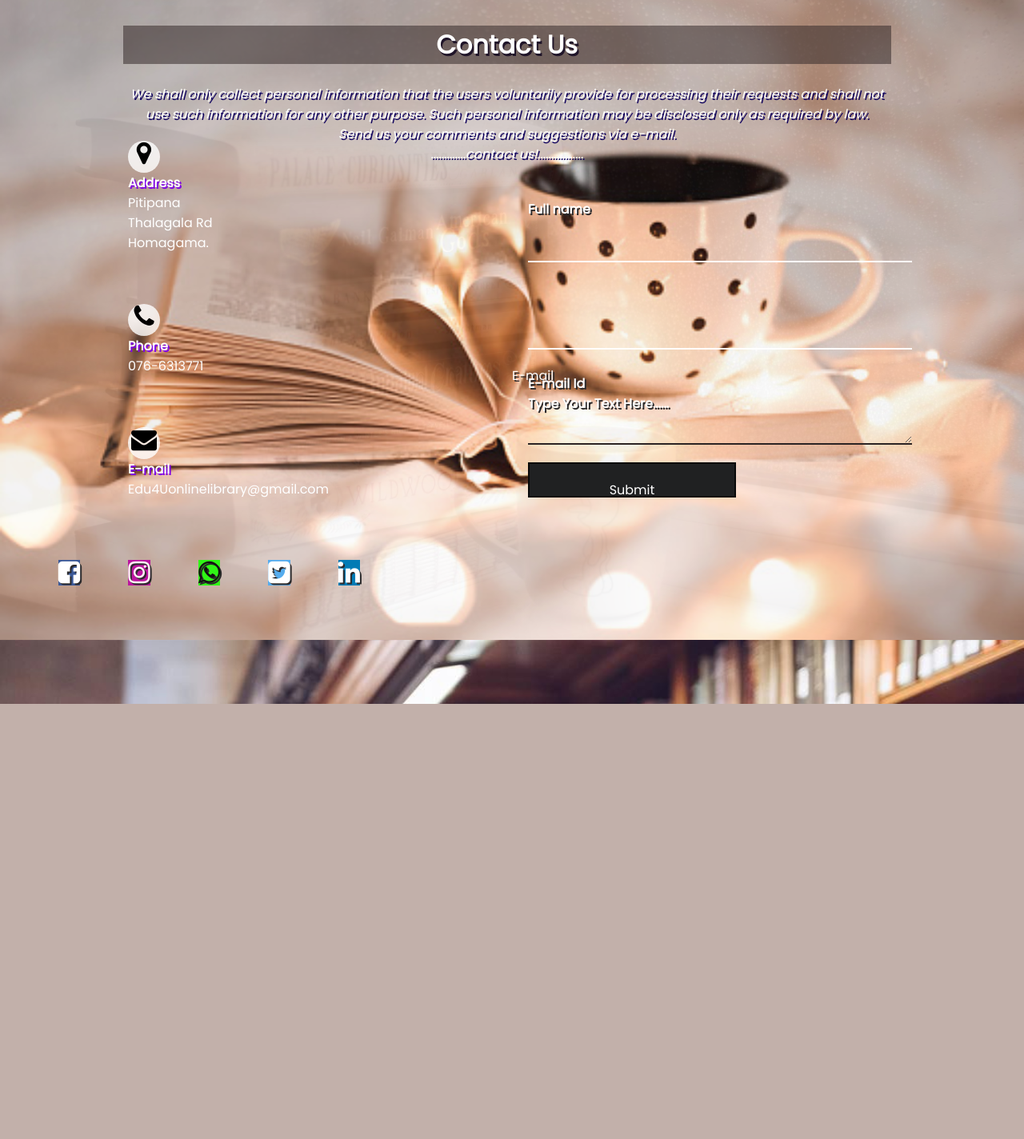
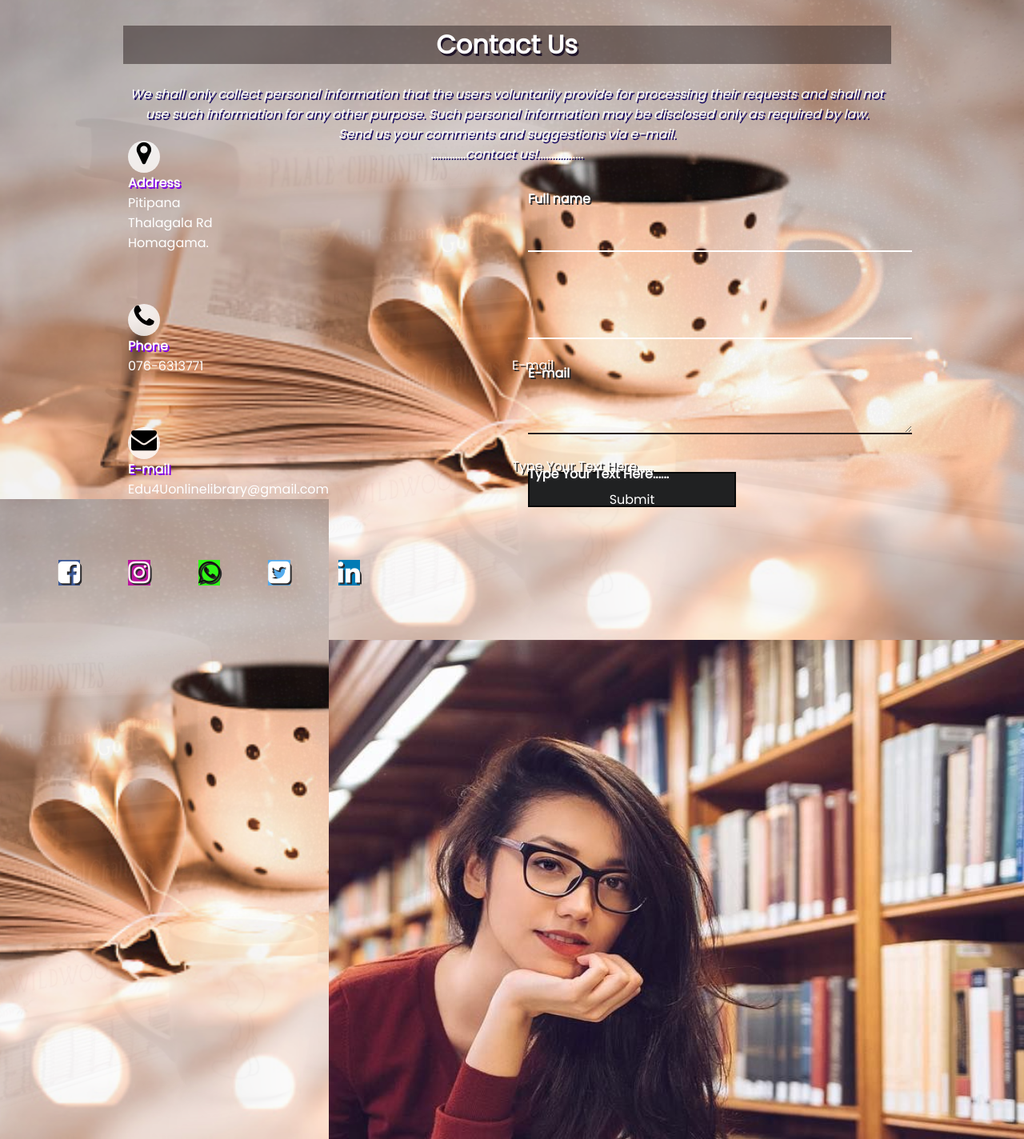
Before and after one commit to Hirankavindu/University-Web-project, a PHP site: page /copy.php in a window 1280 px wide. Shown: the whole page at 80% size. Before the commit the page ends 880 px from the top, so only its background shows below. Run offline with PHP 8.4, Linux system fonts and the light colour scheme.

Commit message:
Update copy.php

```diff
--- a/Contact Us/copy.php
+++ b/Contact Us/copy.php
@@ -75,6 +75,7 @@
                  Edu4Uonlinelibrary@gmail.com
              </p>
          </section>
+         <div class="container">
    </div>
 </div>
 
@@ -89,11 +90,13 @@
                <div class="contact-form">
                    <input type="E-mail" name="email" class="input" required>
                    <label for="">E-mail</label>
-                   <span><b>E-mail Id</b></span>
+                   <span><b>E-mail</b></span>
                </div>
+
                <div class="contact-form">
-                   <textarea name="text" name="message" class="input"></textarea>
-                    <span><b>
+                   <textarea name="message" name="message" class="input"></textarea>
+                   <label for="">Type Your Text Here......</label>
+                   <span><b>
                         Type Your Text Here......
                     </b></span>
                 </div>
```
